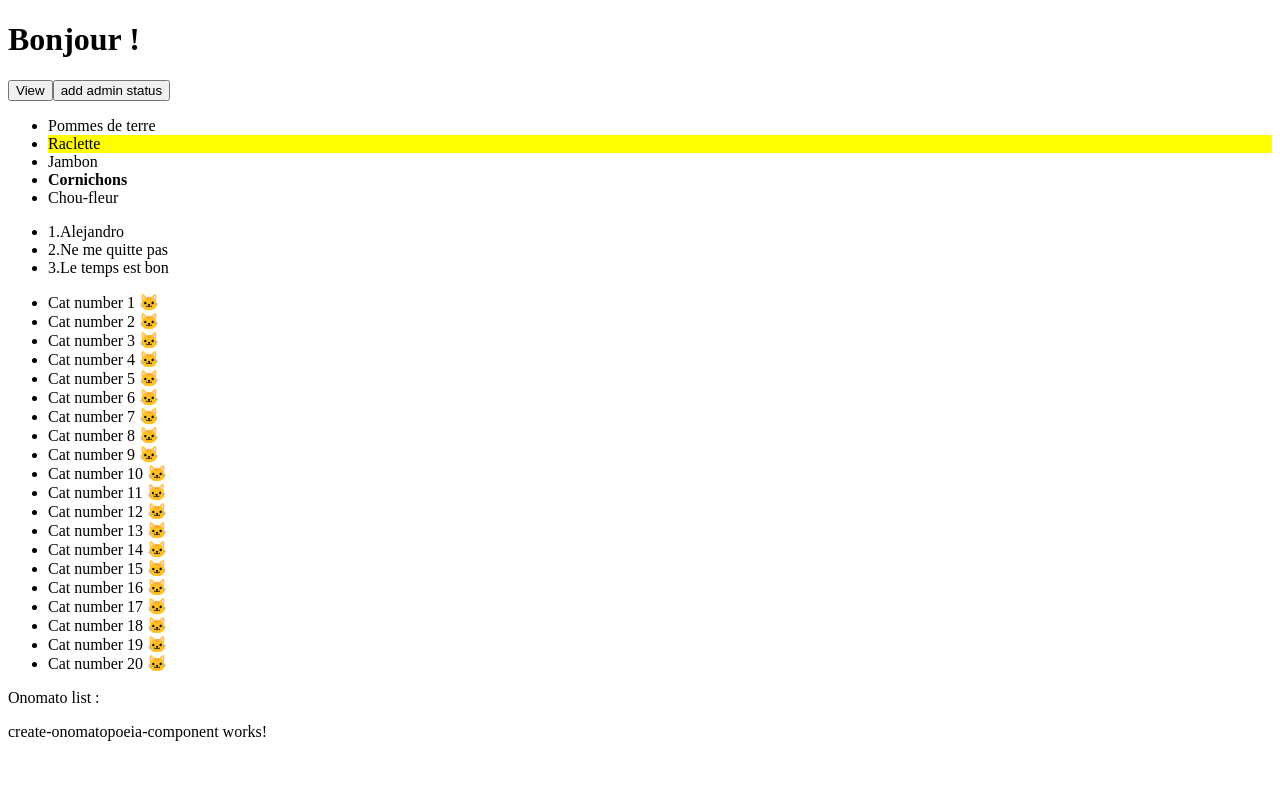
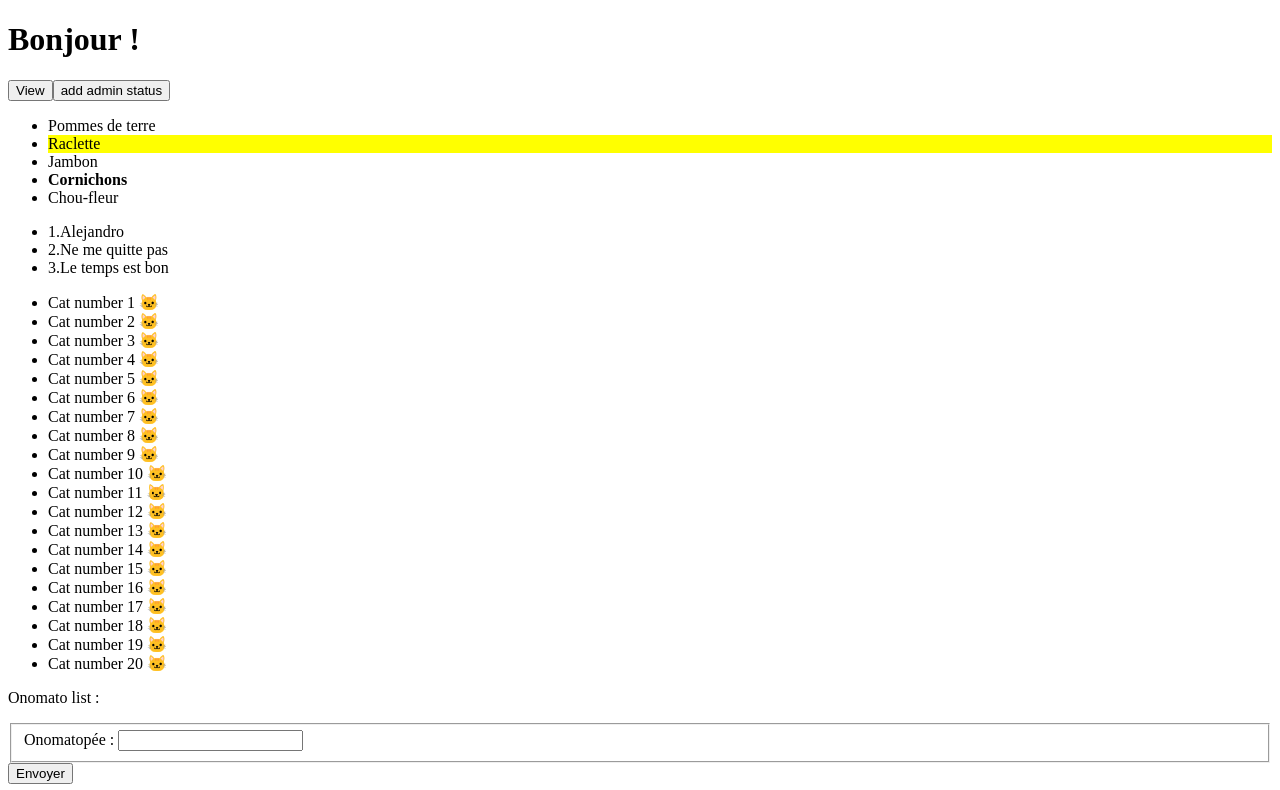
Before and after one commit to bfsylvain/blockAngularProject, an Angular app: page / in a window 1280 px wide. Shown: the top 790 px of the page. Built offline with nearby package versions, Linux system fonts and the light colour scheme.

Commit message:
@output exercise update

```diff
--- a/src/app/create-onomatopoeia-component/create-onomatopoeia-component.component.html
+++ b/src/app/create-onomatopoeia-component/create-onomatopoeia-component.component.html
@@ -1 +1,7 @@
-<p>create-onomatopoeia-component works!</p>
+<form #onomaForm = "ngForm" (ngSubmit)="createOnomatopeia()">
+    <fieldset>
+        <label for="word">Onomatopée : </label>
+        <input #onomato="ngModel" [(ngModel)]="newOnomatopoeia" type="text" name="word" id="word">
+    </fieldset>
+    <button type="submit">Envoyer</button>
+</form>
```
